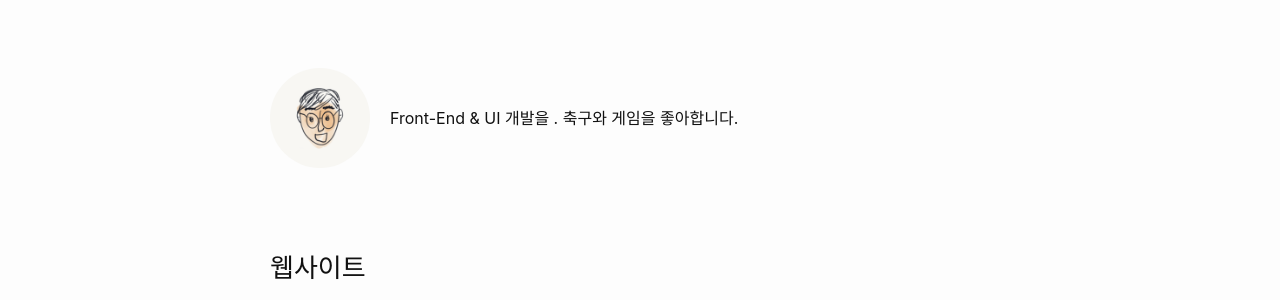
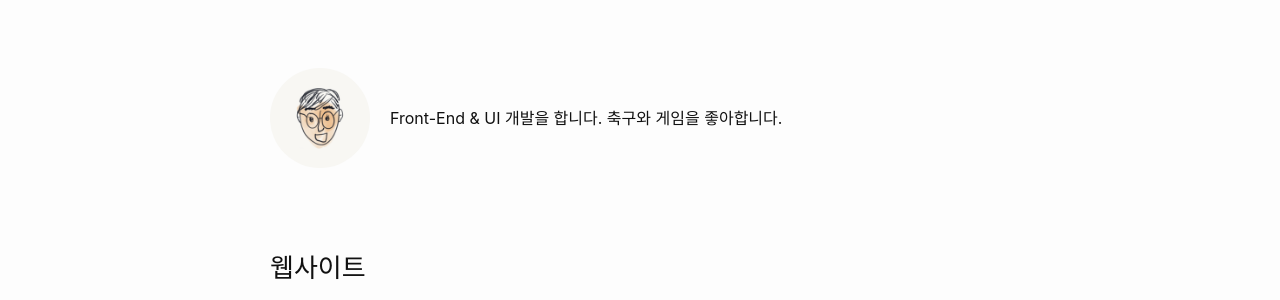
Before and after one commit to pilot376/pilot376.github.io, a Jekyll site: the page built from about.md, in a window 1280 px wide. Shown: the part 132-432 px from the top of the page. Built offline with Jekyll 4.4.1, drawn with Linux system fonts in a browser that asks for light colours; some web fonts are replaced.

Commit message:
Update about.md

```diff
--- a/about.md
+++ b/about.md
@@ -12,7 +12,7 @@ permalink: /about/
 
 <div class="area-profile">
 	<img src="/assets/img/profile.png" alt="프로필 이미지" width="100" height="100">
-	<p>Front-End & UI 개발을 . 축구와 게임을 좋아합니다.</p>
+	<p>Front-End & UI 개발을 합니다. 축구와 게임을 좋아합니다.</p>
 </div>
 
 ---
```
